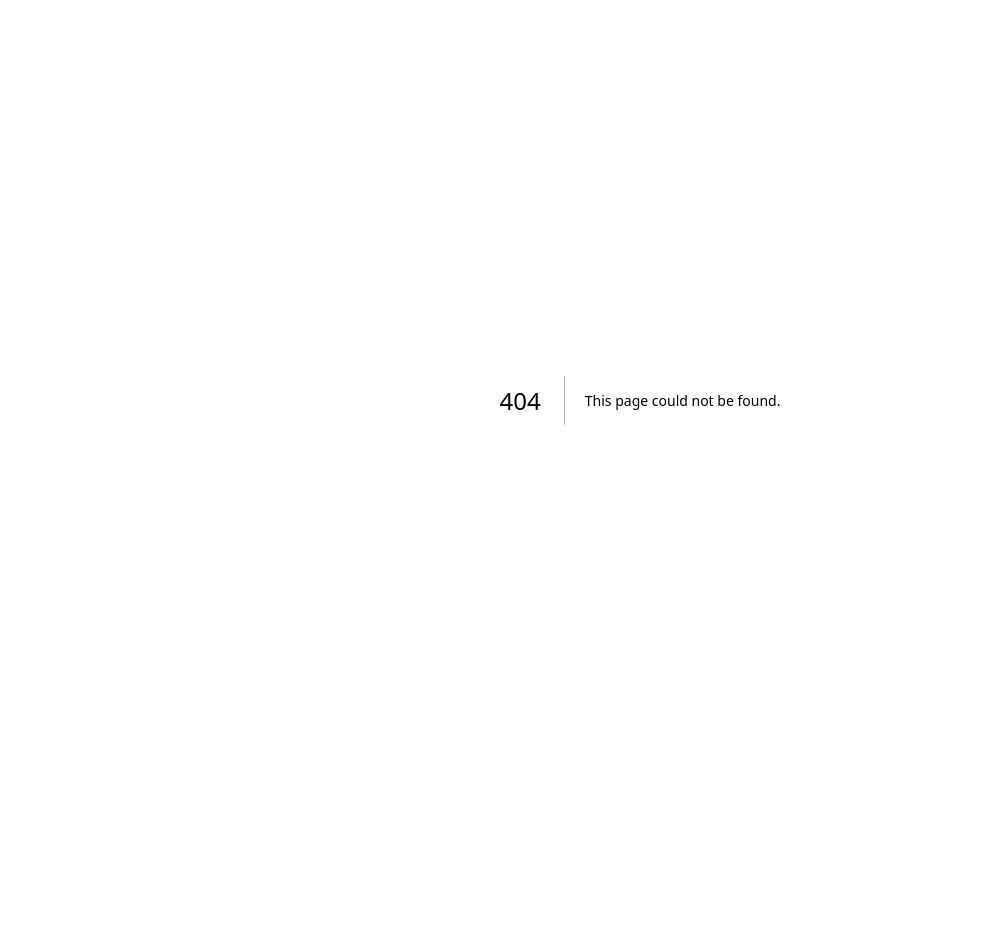
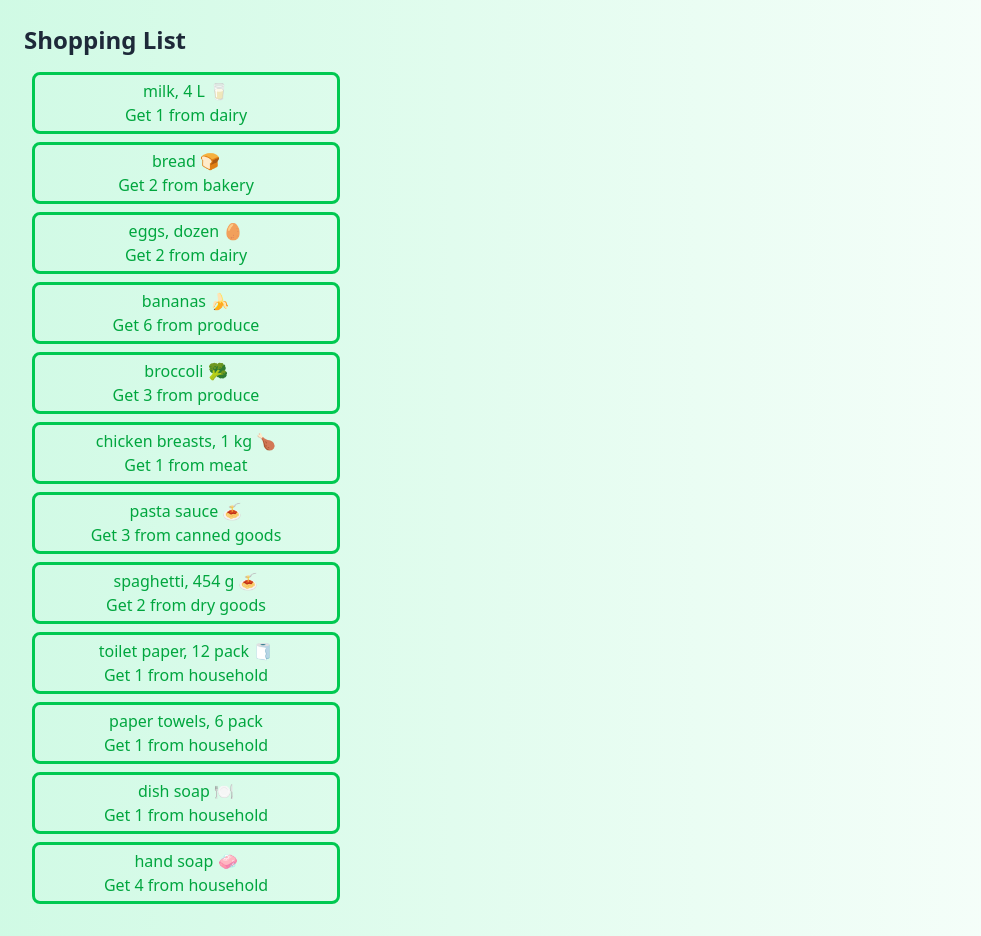
Before and after one commit to kunj406962/cprg306-assignments, a Next.js app: page /week-3 in a window 1280 px wide. Before the commit this address had no page. Shown: the whole page, without its empty margins (0-981 px from the left). Before the commit the page ends 800 px from the top, so only its background shows below. Built offline with nearby package versions, Linux system fonts and the light colour scheme.

Commit message:
added tailwind and week3

```diff
--- a/app/page.js
+++ b/app/page.js
@@ -3,8 +3,17 @@ import Link from "next/link";
 export default function Page(){
   return(
     <main>
-      <h1>CPRG 306: Web Development 2 - Assignments</h1>
-      <Link href="week-2" className="hover:underline">This is the link to week-2 page</Link>
+      <h1 className="text-2xl font-semibold text-gray-800 mb-4 flex items-center">CPRG 306: Web Development 2 - Assignments</h1>
+      <ul className="space-y-3 w-max">
+        <li className="flex items-center px-4 py-3 rounded-lg bg-green-50 text-gray-700 hover:bg-green-100 transition-colors">
+          <span class="w-2 h-2 bg-green-500 rounded-full mr-3"></span>
+          <Link href="week-2" >This is the link to week-2 page</Link>
+        </li>
+        <li className="flex items-center px-4 py-3 rounded-lg bg-green-50 text-gray-700 hover:bg-green-100 transition-colors">
+          <span class="w-2 h-2 bg-green-500 rounded-full mr-3"></span>
+          <Link href="week-3" >This is the link to week-3 page</Link>
+        </li>
+      </ul>
     </main>
   )
 }
--- a/app/week-2/page.js
+++ b/app/week-2/page.js
@@ -5,7 +5,7 @@ return (
 <main>
 <h1>Shopping List</h1>
 <StudentInfo />
-<Link href="/" className="hover:underline">This will take you to home page</Link>
+<Link href="/">This will take you to home page</Link>
 </main>
 );
 }
--- a/app/week-2/student-info.js
+++ b/app/week-2/student-info.js
@@ -4,7 +4,7 @@ export default function StudentInfo(){
         <main>
             <h1>Student Info</h1>
             <p>My Name: Kunj Patel</p>
-            <Link href="https://github.com/kunj406962/cprg306-assignments" className="hover:underline">This is my GitHub repository</Link>
+            <Link href="https://github.com/kunj406962/cprg306-assignments">This is my GitHub repository</Link>
         </main>
     )
 }
--- /dev/null
+++ b/app/week-3/item-list.js
@@ -0,0 +1,91 @@
+import Item from "./item";
+export default function ItemList(){
+    const item1 = {
+        name: "milk, 4 L 🥛",
+        quantity: 1,
+        category: "dairy",
+    };
+
+    const item2 = {
+        name: "bread 🍞",
+        quantity: 2,
+        category: "bakery",
+    };
+
+    const item3 = {
+        name: "eggs, dozen 🥚",
+        quantity: 2,
+        category: "dairy",
+    };
+
+    const item4 = {
+        name: "bananas 🍌",
+        quantity: 6,
+        category: "produce",
+    };
+
+    const item5 = {
+        name: "broccoli 🥦",
+        quantity: 3,
+        category: "produce",
+    };
+
+    const item6 = {
+        name: "chicken breasts, 1 kg 🍗",
+        quantity: 1,
+        category: "meat",
+    };
+
+    const item7 = {
+        name: "pasta sauce 🍝",
+        quantity: 3,
+        category: "canned goods",
+    };
+
+    const item8 = {
+        name: "spaghetti, 454 g 🍝",
+        quantity: 2,
+        category: "dry goods",
+    };
+
+    const item9 = {
+        name: "toilet paper, 12 pack 🧻",
+        quantity: 1,
+        category: "household",
+    };
+
+    const item10 = {
+        name: "paper towels, 6 pack",
+        quantity: 1,
+        category: "household",
+    };
+
+    const item11 = {
+        name: "dish soap 🍽️",
+        quantity: 1,
+        category: "household",
+    };
+
+    const item12 = {
+        name: "hand soap 🧼",
+        quantity: 4,
+        category: "household",
+    };
+
+    return(
+        <ul>
+            <Item item={item1} />
+            <Item item={item2} />
+            <Item item={item3} />
+            <Item item={item4} />
+            <Item item={item5} />
+            <Item item={item6} />
+            <Item item={item7} />
+            <Item item={item8} />
+            <Item item={item9} />
+            <Item item={item10} />
+            <Item item={item11} />
+            <Item item={item12} />
+        </ul>
+    )
+}
--- /dev/null
+++ b/app/week-3/item.js
@@ -0,0 +1,8 @@
+export default function Item(props){
+    return(
+        <li className="m-2 w-1/4 px-1 py-1 border-3 border-green-500 text-center text-green-600 rounded-lg hover:bg-green-500 hover:text-white transition duration-300">
+            <h3>{props.item.name}</h3>
+            <p>Get {props.item.quantity} from {props.item.category}</p>
+        </li>
+    )
+}
--- /dev/null
+++ b/app/week-3/items.js
@@ -0,0 +1,71 @@
+const item1 = {
+  name: "milk, 4 L 🥛",
+  quantity: 1,
+  category: "dairy",
+};
+
+const item2 = {
+  name: "bread 🍞",
+  quantity: 2,
+  category: "bakery",
+};
+
+const item3 = {
+  name: "eggs, dozen 🥚",
+  quantity: 2,
+  category: "dairy",
+};
+
+const item4 = {
+  name: "bananas 🍌",
+  quantity: 6,
+  category: "produce",
+};
+
+const item5 = {
+  name: "broccoli 🥦",
+  quantity: 3,
+  category: "produce",
+};
+
+const item6 = {
+  name: "chicken breasts, 1 kg 🍗",
+  quantity: 1,
+  category: "meat",
+};
+
+const item7 = {
+  name: "pasta sauce 🍝",
+  quantity: 3,
+  category: "canned goods",
+};
+
+const item8 = {
+  name: "spaghetti, 454 g 🍝",
+  quantity: 2,
+  category: "dry goods",
+};
+
+const item9 = {
+  name: "toilet paper, 12 pack 🧻",
+  quantity: 1,
+  category: "household",
+};
+
+const item10 = {
+  name: "paper towels, 6 pack",
+  quantity: 1,
+  category: "household",
+};
+
+const item11 = {
+  name: "dish soap 🍽️",
+  quantity: 1,
+  category: "household",
+};
+
+const item12 = {
+  name: "hand soap 🧼",
+  quantity: 4,
+  category: "household",
+};
--- /dev/null
+++ b/app/week-3/page.js
@@ -0,0 +1,9 @@
+import ItemList from "./item-list";
+export default function page(){
+    return(
+        <div className="bg-gradient-to-r from-emerald-100 to-white p-6">
+            <h1 className="text-2xl font-semibold text-gray-800 mb-4 flex items-center">Shopping List</h1>
+            <ItemList/>
+        </div>
+    )
+}
```
Also changed, not shown: package.json (+5 -4 lines), 1 other file (tests, documents, lock files or other folders).
